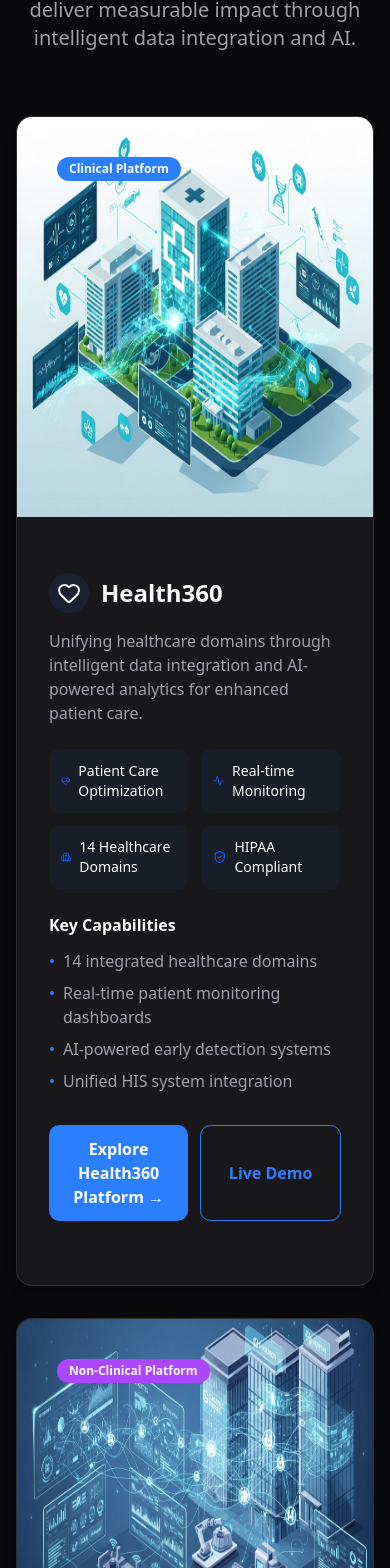
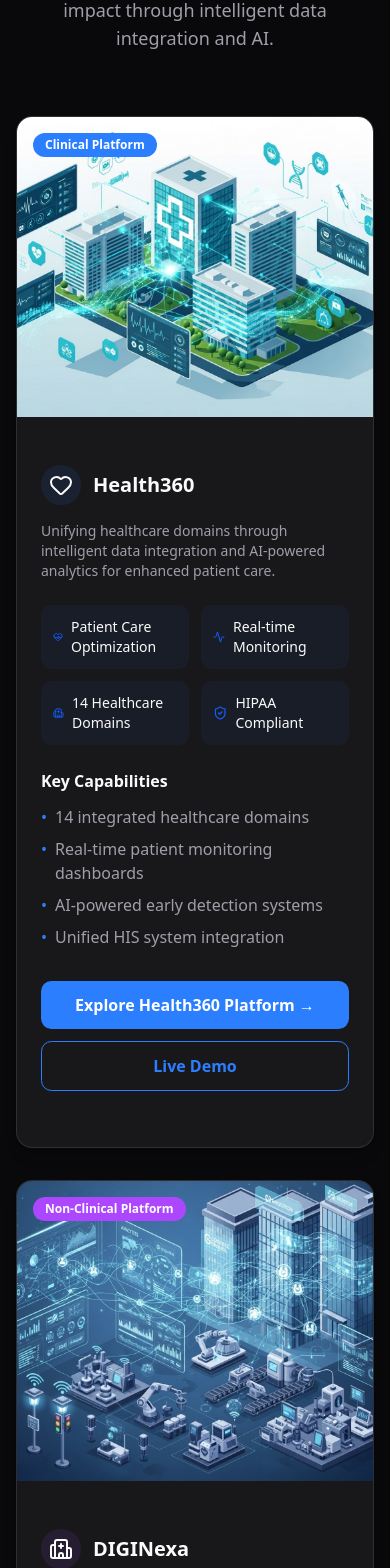
Before and after one commit to omarmohammed271/Wisys, a React (Vite) app in the folder dashboard/: page / in a window 390 px wide. Shown: the part 3796-5364 px from the top of the page. Built offline with nearby package versions, Linux system fonts and the light colour scheme.

Commit message:
Fix clinical/non-clinical links

```diff
--- a/dashboard/src/pages/Home/componenets/ClinicalNonClinicalExcellence.tsx
+++ b/dashboard/src/pages/Home/componenets/ClinicalNonClinicalExcellence.tsx
@@ -1,13 +1,13 @@
 import React from 'react';
 import { motion } from 'framer-motion';
-import { Network, BarChart3, Brain, Radio ,HeartPulse, Activity, Hospital, ShieldCheck ,Heart  } from "lucide-react";
-import NonTech from "@/assets/img/Healthcare_platform_illustration_3ba1d352.png"
-import Clincal from "@/assets/img/Enterprise_platform_illustration_1a918fd5.png"
+import { Network, BarChart3, Brain, Radio, HeartPulse, Activity, Hospital, ShieldCheck, Heart } from "lucide-react";
+import NonTech from "@/assets/img/Healthcare_platform_illustration_3ba1d352.png";
+import Clincal from "@/assets/img/Enterprise_platform_illustration_1a918fd5.png";
 
 const ClinicalNonClinicalExcellence = () => {
   return (
     <section className="py-20 w-full bg-background">
-      <div className="container mx-auto px-4">
+      <div className="container mx-auto px-4 md:px-8">
         {/* Label above the section */}
         <div className="flex justify-center mb-4">
           <span className="px-4 py-2 text-sm font-semibold bg-foreground text-background rounded-full">
@@ -20,7 +20,7 @@ const ClinicalNonClinicalExcellence = () => {
           <h2 className="text-3xl md:text-4xl font-bold mb-4">
             Clinical & Non-Clinical Excellence
           </h2>
-          <p className="text-xl text-muted-foreground max-w-3xl mx-auto">
+          <p className="text-lg md:text-xl text-muted-foreground max-w-3xl mx-auto">
             Specialized sovereign platforms for healthcare and enterprise transformation, each designed to deliver measurable impact through intelligent data integration and AI.
           </p>
         </div>
@@ -33,29 +33,26 @@ const ClinicalNonClinicalExcellence = () => {
             transition={{ type: "spring", stiffness: 400, damping: 10 }}
           >
             {/* Visual Illustration - Top */}
-            <div className=" relative w-full ">
-              <img src={NonTech} alt=""  className='w-full h-[400px]'/>
+            <div className="relative w-full">
+              <img src={NonTech} alt="Clinical Platform Illustration" className="w-full h-[300px] md:h-[400px] object-cover" />
               <div className="mb-6">
-                <span className="absolute top-10 left-10 px-3 py-1 text-xs font-semibold bg-blue-500 text-white-500 rounded-full">
+                <span className="absolute top-4 left-4 px-3 py-1 text-xs font-semibold bg-blue-500 text-white rounded-full">
                   Clinical Platform
                 </span>
               </div>
             </div>
 
-            <div className="p-8 md:p-10">
-              {/* Header Label */}
-
-
+            <div className="p-6 md:p-10">
               {/* Content Block */}
               <div className="mb-8">
                 <div className="flex items-center mb-4">
                   <div className="w-10 h-10 rounded-full bg-blue-500/10 flex items-center justify-center mr-3">
-               <Heart/>
+                    <Heart />
                   </div>
-                  <h3 className="text-2xl font-bold">Health360</h3>
+                  <h3 className="text-xl md:text-2xl font-bold">Health360</h3>
                 </div>
 
-                <p className="text-muted-foreground mb-6">
+                <p className="text-sm md:text-base text-muted-foreground mb-6">
                   Unifying healthcare domains through intelligent data integration and AI-powered analytics for enhanced patient care.
                 </p>
 
@@ -65,22 +62,20 @@ const ClinicalNonClinicalExcellence = () => {
                     <HeartPulse className="w-4 h-4 mr-2 text-blue-600" />
                     <span className="text-sm">Patient Care Optimization</span>
                   </div>
-
                   <div className="flex items-center p-3 bg-blue-500/5 rounded-lg">
                     <Activity className="w-4 h-4 mr-2 text-blue-600" />
                     <span className="text-sm">Real-time Monitoring</span>
                   </div>
-
                   <div className="flex items-center p-3 bg-blue-500/5 rounded-lg">
                     <Hospital className="w-4 h-4 mr-2 text-blue-600" />
                     <span className="text-sm">14 Healthcare Domains</span>
                   </div>
-
                   <div className="flex items-center p-3 bg-blue-500/5 rounded-lg">
                     <ShieldCheck className="w-4 h-4 mr-2 text-blue-600" />
                     <span className="text-sm">HIPAA Compliant</span>
                   </div>
                 </div>
+
                 {/* Key Capabilities */}
                 <div className="mb-8">
                   <h4 className="font-semibold mb-3">Key Capabilities</h4>
@@ -105,17 +100,16 @@ const ClinicalNonClinicalExcellence = () => {
                 </div>
 
                 {/* CTA Buttons */}
-                <div className="flex flex-row sm:flex-row gap-3">
+                <div className="flex flex-col sm:flex-row gap-3">
                   <button
-    onClick={() => (window.location.href = "http://87.237.225.137:3003/healthcare")}
-    className="px-6 py-3 w-100 bg-blue-500 text-white font-semibold rounded-lg hover:bg-blue-900 transition-colors"
+                    onClick={() => (window.location.href = "http://87.237.225.137:3003/Clinical")}
+                    className="px-6 py-3 bg-blue-500 text-white font-semibold rounded-lg hover:bg-blue-900 transition-colors"
                   >
                     Explore Health360 Platform →
                   </button>
-
                   <button
-    onClick={() => (window.location.href = "http://87.237.225.137:3003/healthcare")}
-    className="px-6 py-3 w-100 bg-transparent border border-blue-500 text-blue-500 font-semibold rounded-lg hover:bg-blue-500/10 transition-colors"
+                    onClick={() => (window.location.href = "http://87.237.225.137:3003/Clinical")}
+                    className="px-6 py-3 bg-transparent border border-blue-500 text-blue-500 font-semibold rounded-lg hover:bg-blue-500/10 transition-colors"
                   >
                     Live Demo
                   </button>
@@ -132,28 +126,25 @@ const ClinicalNonClinicalExcellence = () => {
           >
             {/* Visual Illustration - Top */}
             <div className="relative w-full">
-                <img src={Clincal} alt="" className='w-full h-[400px]'/>
+              <img src={Clincal} alt="Non-Clinical Platform Illustration" className="w-full h-[300px] md:h-[400px] object-cover" />
               <div className="mb-6">
-                <span className="absolute top-10 left-10 px-3 py-1 text-xs font-semibold bg-purple-500 text-white-500 rounded-full">
+                <span className="absolute top-4 left-4 px-3 py-1 text-xs font-semibold bg-purple-500 text-white rounded-full">
                   Non-Clinical Platform
                 </span>
               </div>
             </div>
 
-            <div className="p-8 md:p-10">
-              {/* Header Label */}
-
-
+            <div className="p-6 md:p-10">
               {/* Content Block */}
               <div className="mb-8">
                 <div className="flex items-center mb-4">
                   <div className="w-10 h-10 rounded-full bg-purple-500/10 flex items-center justify-center mr-3">
                     <Hospital />
                   </div>
-                  <h3 className="text-2xl font-bold">DIGINexa</h3>
+                  <h3 className="text-xl md:text-2xl font-bold">DIGINexa</h3>
                 </div>
 
-                <p className="text-muted-foreground mb-6">
+                <p className="text-sm md:text-base text-muted-foreground mb-6">
                   Enterprise-grade platform for business transformation through advanced analytics and seamless system integration.
                 </p>
 
@@ -163,17 +154,14 @@ const ClinicalNonClinicalExcellence = () => {
                     <Network className="w-4 h-4 mr-2 text-purple-600" />
                     <span className="text-sm">Enterprise Integration</span>
                   </div>
-
                   <div className="flex items-center p-3 bg-purple-500/5 rounded-lg">
                     <Brain className="w-4 h-4 mr-2 text-purple-600" />
                     <span className="text-sm">AI-Powered Analytics</span>
                   </div>
-
                   <div className="flex items-center p-3 bg-purple-500/5 rounded-lg">
                     <BarChart3 className="w-4 h-4 mr-2 text-purple-600" />
                     <span className="text-sm">Business Intelligence</span>
                   </div>
-
                   <div className="flex items-center p-3 bg-purple-500/5 rounded-lg">
                     <Radio className="w-4 h-4 mr-2 text-purple-600" />
                     <span className="text-sm">IoT Connectivity</span>
@@ -206,15 +194,14 @@ const ClinicalNonClinicalExcellence = () => {
                 {/* CTA Buttons */}
                 <div className="flex flex-col sm:flex-row gap-3">
                   <button
-    onClick={() => (window.location.href = "http://87.237.225.137:3003/non-healthcare")}
-    className="px-6 py-3 w-100 bg-purple-500 text-white font-semibold rounded-lg hover:bg-purple-900 transition-colors"
+                    onClick={() => (window.location.href = "http://87.237.225.137:3003/non-Clinical")}
+                    className="px-6 py-3 bg-purple-500 text-white font-semibold rounded-lg hover:bg-purple-900 transition-colors"
                   >
                     Explore DIGINexa Platform →
                   </button>
-
                   <button
-    onClick={() => (window.location.href = "http://87.237.225.137:3003/non-healthcare")}
-    className="px-6 py-3 w-100 bg-transparent border border-purple-500 text-purple-500 font-semibold rounded-lg hover:bg-purple-500/10 transition-colors"
+                    onClick={() => (window.location.href = "http://87.237.225.137:3003/non-Clinical")}
+                    className="px-6 py-3 bg-transparent border border-purple-500 text-purple-500 font-semibold rounded-lg hover:bg-purple-500/10 transition-colors"
                   >
                     Live Demo
                   </button>
```
Lines whose indentation alone changed are shown as unchanged.
